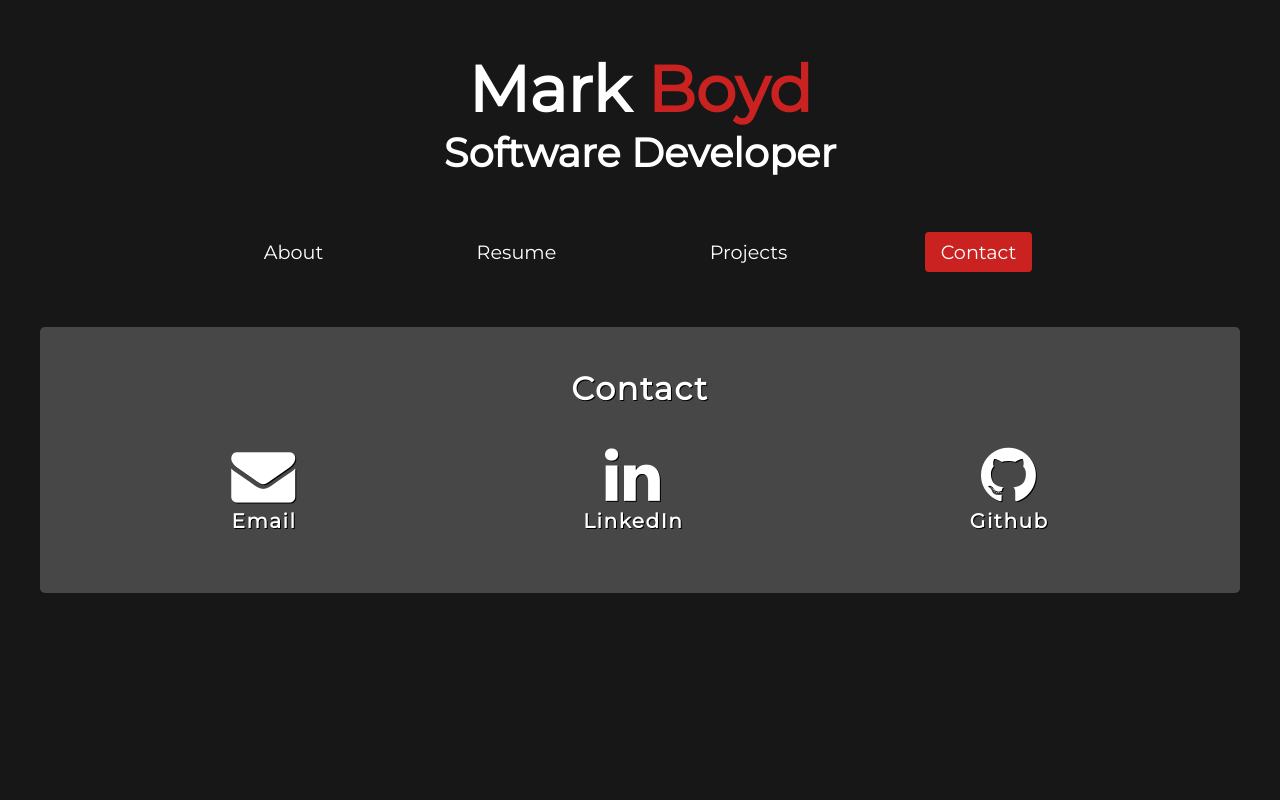
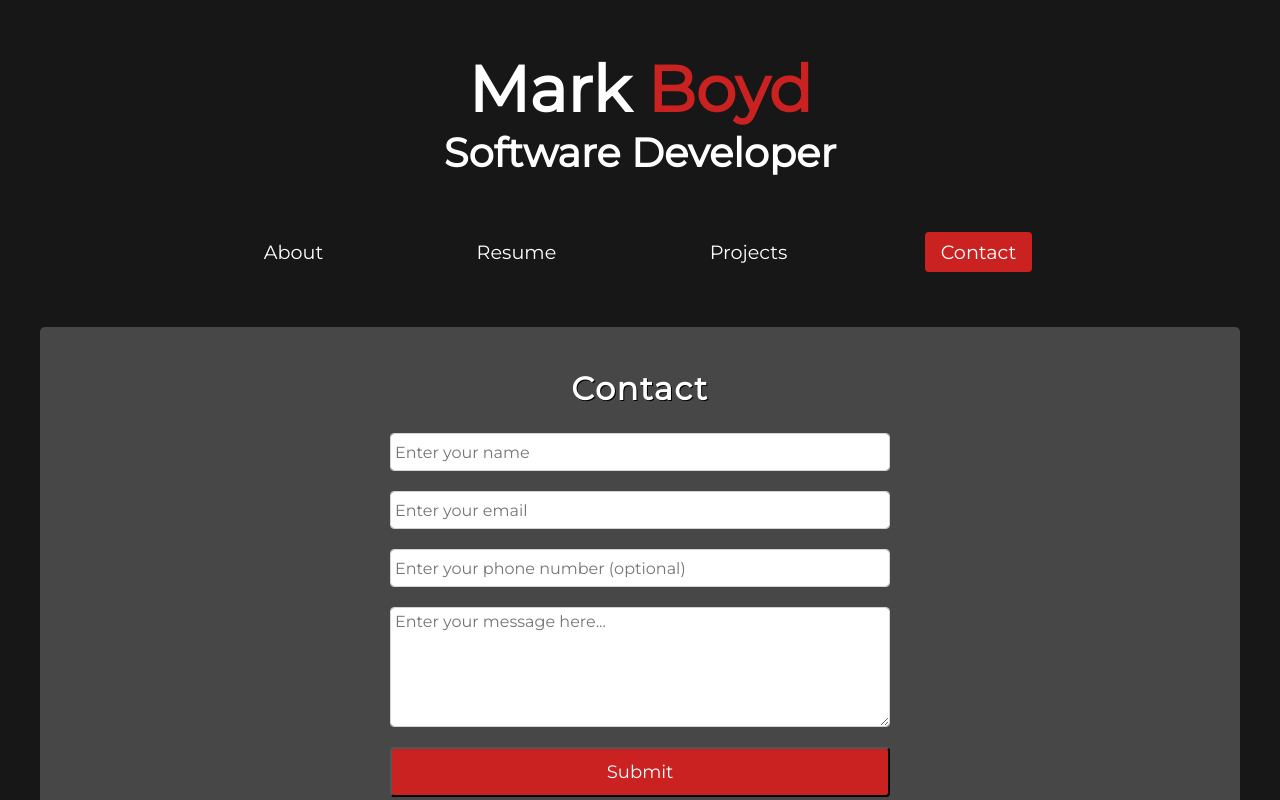
Before and after one commit to MarkBoyd14/mark-boyd-portfolio, a React (Create React App) app: page /contact in a window 1280 px wide. Shown: the top 800 px of the page. Built offline with nearby package versions, Linux system fonts and the light colour scheme.

Commit message:
added contact form to 'contact' page. connected it with emailjs to send form data to my email. set up toastify to display success/error messages

```diff
--- a/package.json
+++ b/package.json
@@ -7,6 +7,7 @@
     "@testing-library/jest-dom": "^4.2.4",
     "@testing-library/react": "^9.3.2",
     "@testing-library/user-event": "^7.1.2",
+    "axios": "^0.21.1",
     "express": "^4.17.1",
     "react": "^16.13.1",
     "react-dom": "^16.13.1",
@@ -14,6 +15,7 @@
     "react-router": "^5.2.0",
     "react-router-dom": "^5.2.0",
     "react-scripts": "3.4.3",
+    "react-toastify": "^7.0.3",
     "styled-components": "^5.2.1"
   },
   "resolutions": {
@@ -43,6 +45,7 @@
     ]
   },
   "devDependencies": {
+    "emailjs-com": "^2.6.4",
     "gh-pages": "^3.1.0",
     "nodemon": "^2.0.4"
   }
--- a/src/App.css
+++ b/src/App.css
@@ -123,6 +123,58 @@ hr {
   list-style: none;
 }
 
+#contact-form {
+  display: flex;
+  flex-direction: column;
+  margin: 0 auto;
+  max-width: 500px;
+}
+
+.form-control {
+  display: block;
+  width: 100%;
+  height: 2.375rem;
+  padding: 0.375rem 0.75rem;
+  color: rgb(24, 23, 23);
+  background-color: #fff;
+  background-clip: padding-box;
+  border: 1px solid #ced4da;
+  border-radius: 0.25rem;
+  transition: border-color 0.15s;
+  margin: 0 auto 1.25rem auto;
+  padding: 0.25rem;
+  font-size: 1rem;
+}
+
+.form-control:focus {
+  border-color: #ca2121;
+  outline: 0;
+}
+
+textarea {
+  min-height: 120px;
+  width: 100%;
+
+  resize: vertical;
+}
+
+.submit-button {
+  font-size: 1.125rem;
+  display: block;
+  width: 100%;
+  padding: 0.75rem;
+  background: #ca2121;
+  color: #fff;
+
+  border-radius: 0.25rem;
+  cursor: pointer;
+  outline: none;
+}
+.submit-button:hover {
+  background: #cf3d3d;
+  cursor: pointer;
+}
+
 .contact {
   text-align: center;
   width: 100%;
@@ -133,6 +185,7 @@ hr {
   justify-content: space-around;
   align-items: center;
   width: 100%;
+  margin-top: 20px;
 }
 
 .contact-link {
--- a/src/pages/Contact.jsx
+++ b/src/pages/Contact.jsx
@@ -1,10 +1,134 @@
-import React from 'react';
+import React, { useState } from 'react';
+import * as emailjs from 'emailjs-com';
+import { ToastContainer, toast } from 'react-toastify';
+import 'react-toastify/dist/ReactToastify.css';
 
 export default function Contact() {
+  const [name, setName] = useState('');
+  const [email, setEmail] = useState('');
+  const [phone, setPhone] = useState('');
+  const [message, setMessage] = useState('');
+
+  const toastifySuccess = () => {
+    toast.success('Your message has been sent. Thank you!', {
+      position: 'top-right',
+      autoClose: 5000,
+      hideProgressBar: true,
+      closeOnClick: true,
+      pauseOnHover: true,
+      draggable: false,
+      className: 'submit-feedback success',
+      toastId: 'notifyToast',
+    });
+  };
+
+  const toastifyError = () => {
+    toast.error('There was an error sending your message.', {
+      position: 'top-right',
+      autoClose: 5000,
+      hideProgressBar: true,
+      closeOnClick: true,
+      pauseOnHover: true,
+      draggable: false,
+      className: 'submit-feedback success',
+      toastId: 'notifyToast',
+    });
+  };
+
+  const handleSubmit = (e) => {
+    e.preventDefault();
+
+    let templateParams = {
+      from_email: email,
+      to_name: 'service_dcf2k29',
+      from_name: name,
+      from_phone: phone,
+      from_message: message,
+    };
+
+    emailjs
+      .send(
+        'service_dcf2k29',
+        'template_z6u35se',
+        templateParams,
+        'user_P6FRZUGEogdd7TnSW3hN7',
+      )
+      .then(
+        function (res) {
+          toastifySuccess();
+          console.log('SUCCESS', res.status, res.text);
+        },
+        function (err) {
+          toastifyError();
+        },
+      );
+
+    resetForm();
+  };
+
+  const resetForm = () => {
+    setName('');
+    setEmail('');
+    setPhone('');
+    setMessage('');
+  };
+
   document.title = 'Mark Boyd - Contact';
   return (
     <section className="contact">
       <h3 className="section-header">Contact</h3>
+      <form
+        id="contact-form"
+        action="mailto:mark.boyd1414@gmail.com"
+        method="post"
+        encType="multipart/form-data"
+        name="email-form"
+        onSubmit={handleSubmit}
+      >
+        <input
+          className="form-control"
+          type="text"
+          name="name"
+          placeholder="Enter your name"
+          value={name}
+          onChange={(e) => setName(e.target.value)}
+          required
+        ></input>
+        <input
+          className="form-control"
+          type="email"
+          name="email"
+          placeholder="Enter your email"
+          value={email}
+          onChange={(e) => setEmail(e.target.value)}
+          required
+        ></input>
+        <input
+          className="form-control"
+          type="tel"
+          name="phone"
+          value={phone}
+          onChange={(e) => setPhone(e.target.value)}
+          placeholder="Enter your phone number (optional)"
+        ></input>
+        <textarea
+          className="form-control"
+          name="message"
+          value={message}
+          onChange={(e) => setMessage(e.target.value)}
+          placeholder="Enter your message here..."
+          required
+        ></textarea>
+        <button
+          className="submit-button"
+          id="submit"
+          type="submit"
+          value="submit"
+        >
+          Submit
+        </button>
+      </form>
+      <ToastContainer></ToastContainer>
       <div className="contact-links">
         <div className="contact-link">
           <a
```
Also changed, not shown: 1 other file (tests, documents, lock files or other folders).
